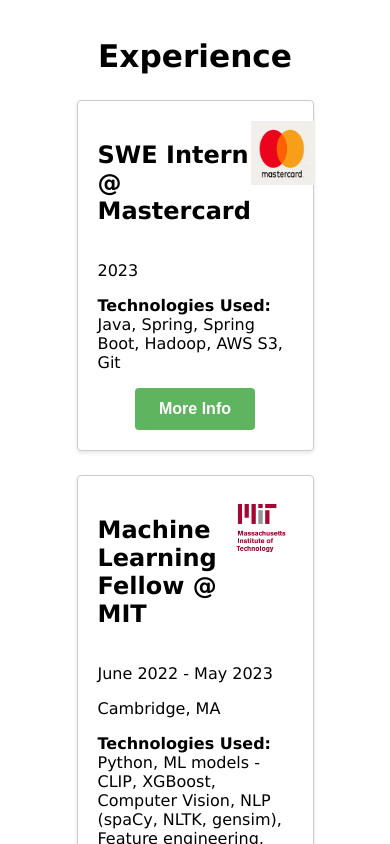
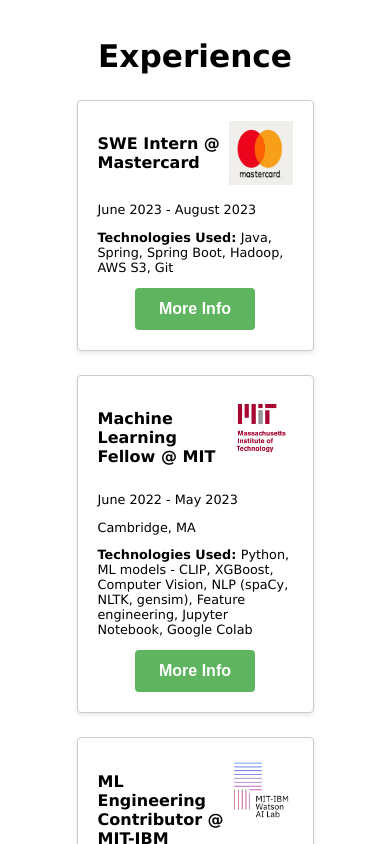
Before and after one commit to mumtazf/me, a React (Vite) app in the folder portfolio/: page / in a window 390 px wide. Shown: the part 1760-2604 px from the top of the page. Built offline with nearby package versions, Linux system fonts and the light colour scheme; no server answers.

Commit message:
updated the description for read more

```diff
--- a/portfolio/src/App.css
+++ b/portfolio/src/App.css
@@ -336,6 +336,7 @@
     align-items: center;
     min-height: 100vh;
     flex-direction: column;
+    margin-top: 10em;
   }
 
   .contact_info {
@@ -355,4 +356,7 @@
     row-gap: 10em;
   }
 
+  .experience_cards h2{
+    font-size: 1em;
+  }
 }
--- a/portfolio/src/Components/BlogCard.css
+++ b/portfolio/src/Components/BlogCard.css
@@ -7,8 +7,6 @@
     height: 100%;
     background-color: #ffffff;
     transition: box-shadow 0.3s ease;
-    margin-bottom: 2em;
-    margin-top: 2em;
 }
 
 .blogCard:hover{
@@ -72,4 +70,8 @@
             font-size: 1.2em;
         }
 
+        .blogCard p{
+            font-size: 0.8em;
         }
+
+    }
--- a/portfolio/src/Components/Experience.jsx
+++ b/portfolio/src/Components/Experience.jsx
@@ -20,10 +20,10 @@
             experience: "SWE Intern @ Mastercard",
             companyName : "Mastercard",
             location: "",
-            year: "2023",
+            year: "June 2023 - August 2023",
             logo: '../assets/mastercard.webp',
             technologies: "Java, Spring, Spring Boot, Hadoop, AWS S3, Git",
-            moreInfo: ["","",""]
+            moreInfo: ["I worked with data pipelines and my projects were related to automating the extraction of datasets.","I worked with Hadoop and learned about how distributed file systems and parallel computing impacts the speed of ETL processes","I also worked with Java to develop a tool that reduced memory overhead for transferring datasets."]
         },
 
         {
--- a/portfolio/src/Components/ProjectCard.css
+++ b/portfolio/src/Components/ProjectCard.css
@@ -87,4 +87,8 @@
         width: 4em;
         height: 4em;
     }
+
+    .card p{
+        font-size: 0.8em;
+    }
 }
```
Lines whose indentation alone changed are shown as unchanged.
